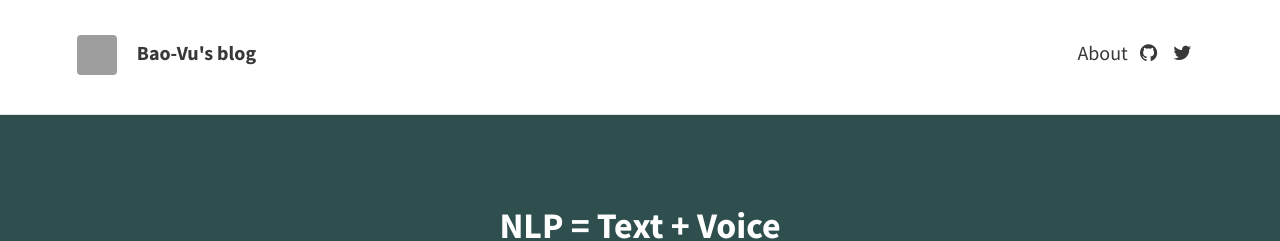
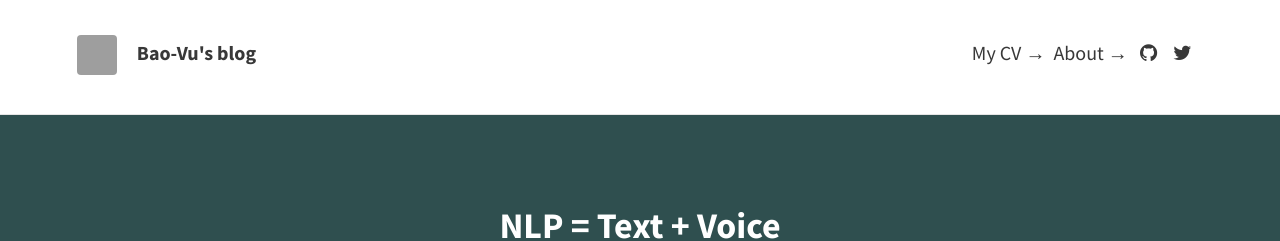
Before and after one commit to vunb/vunb.github.io, a Jekyll site: the page built from index.html, in a window 1280 px wide. Shown: the top 241 px of the page. Built offline with Jekyll 4.4.1, drawn with Linux system fonts in a browser that asks for light colours; nearby versions of some CDN libraries; the list of posts is cut into pages by our own code; grey boxes are pictures that could not be loaded.

Commit message:
add link to my cv

```diff
--- a/_includes/header.html
+++ b/_includes/header.html
@@ -15,6 +15,11 @@
 	</div>
 	<nav class="site-nav">
 		<ul>
+			<li>
+				<a class="page-link" href="/cv" target="_blank">
+					My CV
+				</a>
+			</li>
 			{% for page in site.pages %}
 			{% if page.title and page.hide != true %}
 			<li>
--- a/_sass/includes/_header.scss
+++ b/_sass/includes/_header.scss
@@ -8,6 +8,10 @@
 
   a {
     color: $header-link-color;
+  }
+
+  a.page-link::after {
+    content: "→"
   }
 
   .avatar {
```
